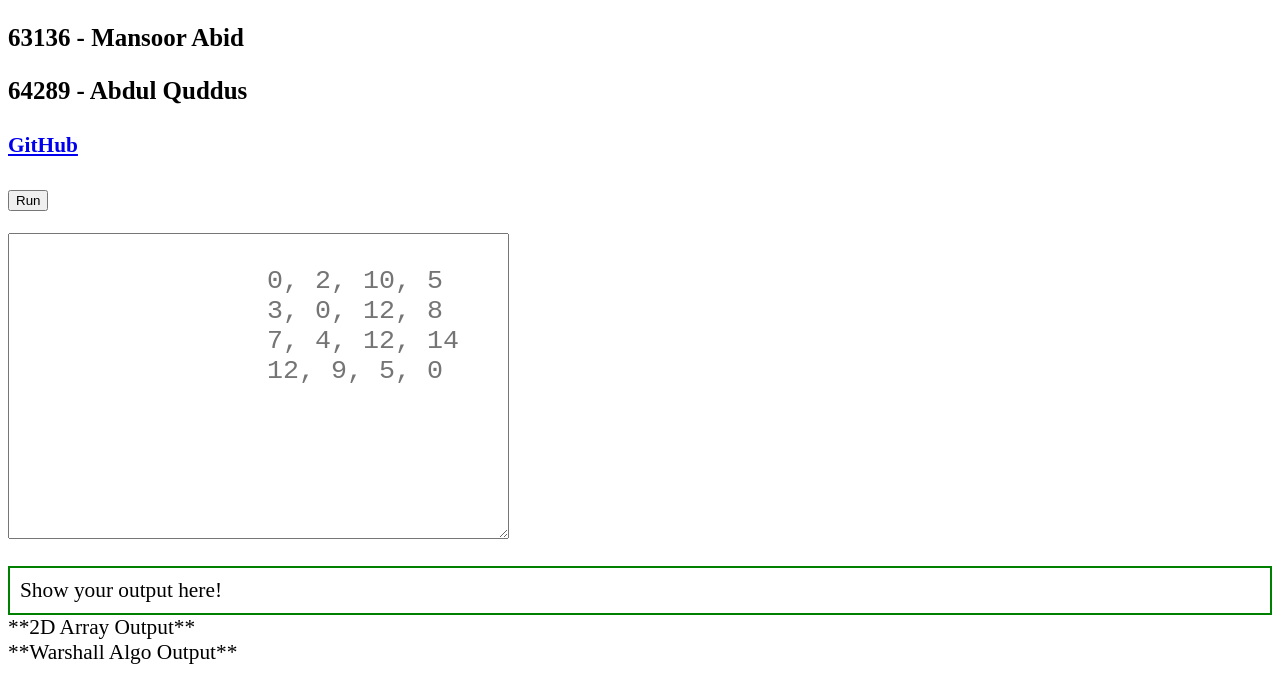
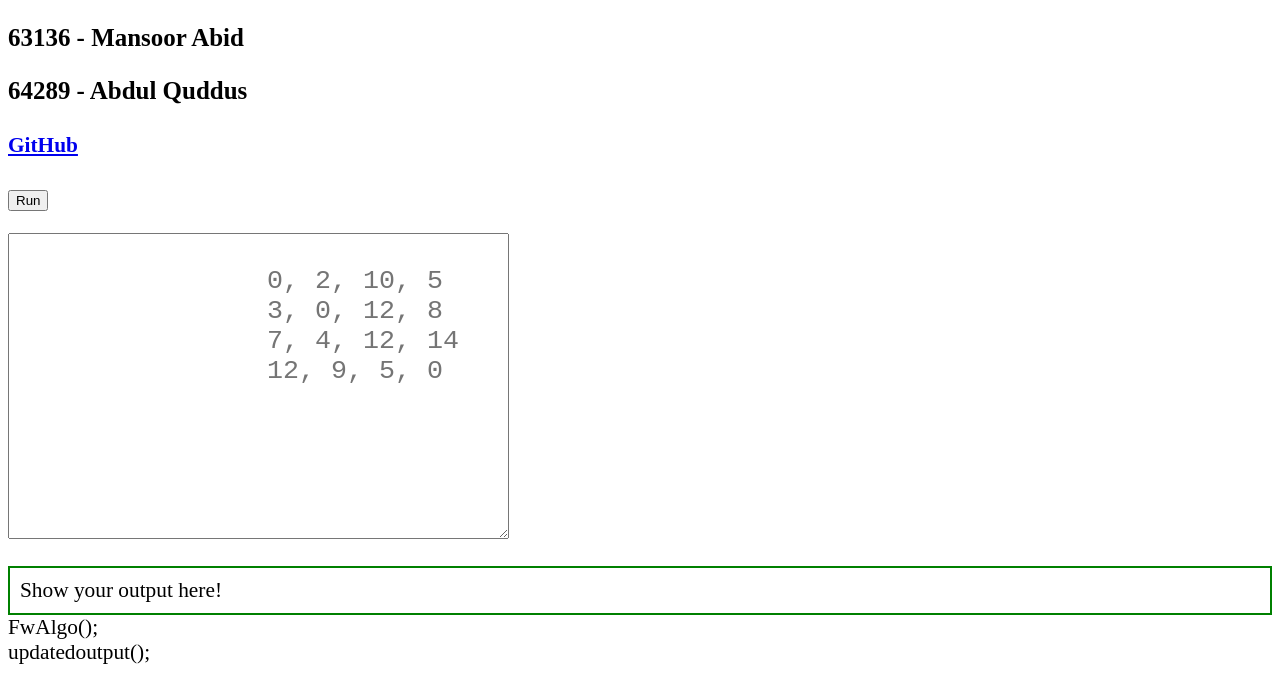
Before and after one commit to mansurabid/DM-109-Fall-2020, a plain HTML site: page Assignment_1/FWAlgo.html in a window 1280 px wide. Shown: the part 146-819 px from the top of the page. Drawn offline with Linux system fonts and the light colour scheme.

Commit message:
Update FWAlgo.html
updated output html

```diff
--- a/Assignment_1/FWAlgo.html
+++ b/Assignment_1/FWAlgo.html
@@ -39,15 +39,16 @@
 		<div class="container">
 			<div class"row">
 				<div class="col-md-6">
-					**2D Array Output**
+					FwAlgo();
 				</div>
 
 				<div class="col-md-6">
-					**Warshall Algo Output**
+					updatedoutput();
 				</div>
 			</div>
 		</div>
 	</div>
 
+
 </body>
 </html>
```
